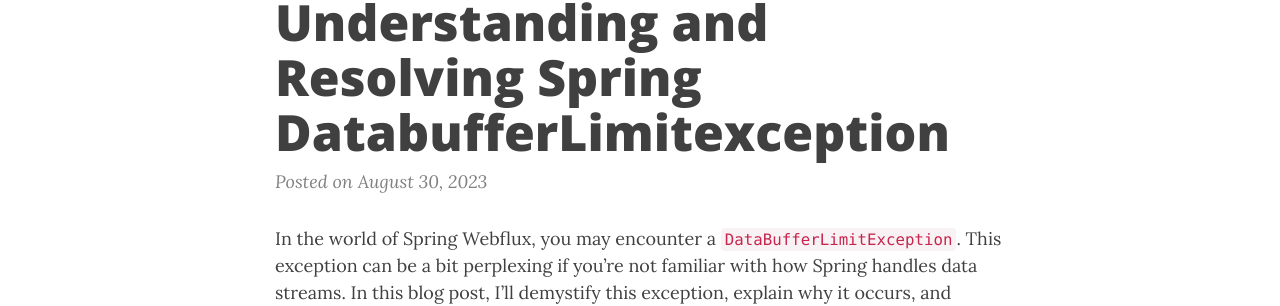
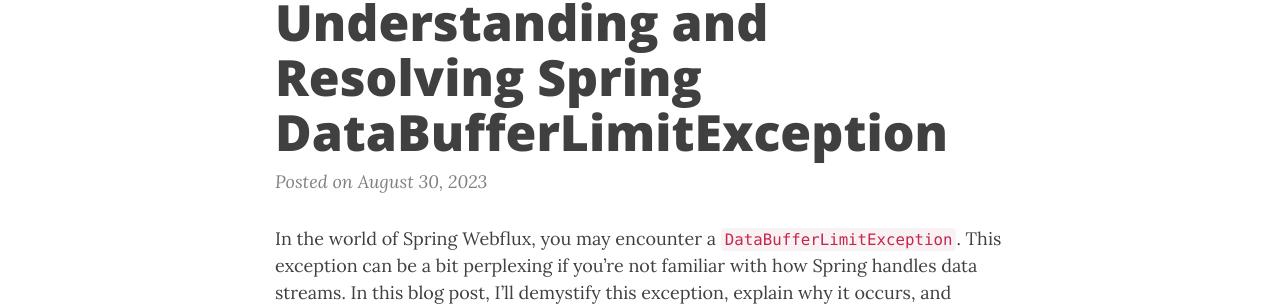
Before and after one commit to thachlp/thachlp.github.io, a Jekyll site: the page built from _posts/2023-08-30-understanding-and-resolving-spring-databufferlimitexception.md, in a window 1280 px wide and 900 px high. Shown: the part 135-441 px from the top of the window. Built offline with Jekyll 4.4.1, drawn with Linux system fonts in a browser that asks for light colours; nearby versions of some CDN libraries.

```diff
--- a/_posts/2023-08-30-understanding-and-resolving-spring-databufferlimitexception.md
+++ b/_posts/2023-08-30-understanding-and-resolving-spring-databufferlimitexception.md
@@ -1,6 +1,6 @@
 ---
 layout: post
-title: Understanding and Resolving Spring DatabufferLimitexception
+title: Understanding and Resolving Spring DataBufferLimitException
 tags: [Spring, Webflux]
 comments: true
 ---
```
